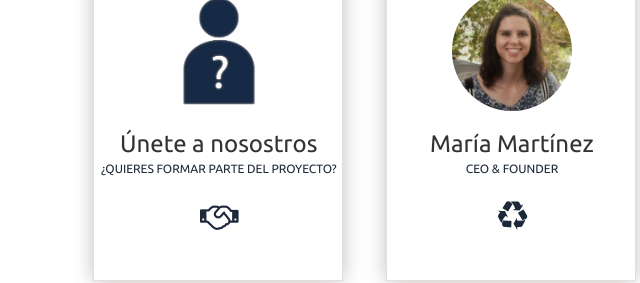
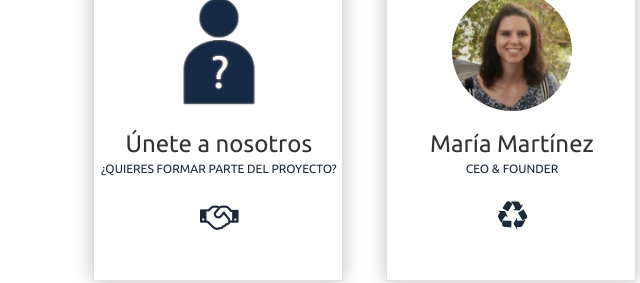
Before and after one commit to diegonjin/matmap-corporative, a website: page index.html in a window 1280 px wide. Shown: the part 2880-3163 px from the top of the page, 129-769 px from the left. Drawn offline with Linux system fonts and the light colour scheme.

Commit message:
Changing text

```diff
--- a/index.html
+++ b/index.html
@@ -296,8 +296,8 @@
                                     <ul class="social">
                                         <li class="transition"><a href="mailto:gestion@matmapco.com" target="_BLANK"><i class="fa fa-envelope fa-2x"></i></a></li>
                                     </ul>
-                                    <img alt="Únete a nosostros" class="member-img" src="resources/img/team/question.png">
-                                    <h3 class="transition">Únete a nosostros <em>¿Quieres formar parte del proyecto?</em></h3>
+                                    <img alt="Únete a nosotros" class="member-img" src="resources/img/team/question.png">
+                                    <h3 class="transition">Únete a nosotros <em>¿Quieres formar parte del proyecto?</em></h3>
                                     <div class="more-info-wrapper transition">
                                         <div class="text-wrapper transition">
                                             <p>¿Eres un amante de la economía circular? ¿Buscas mejorar el entorno en el que
```
